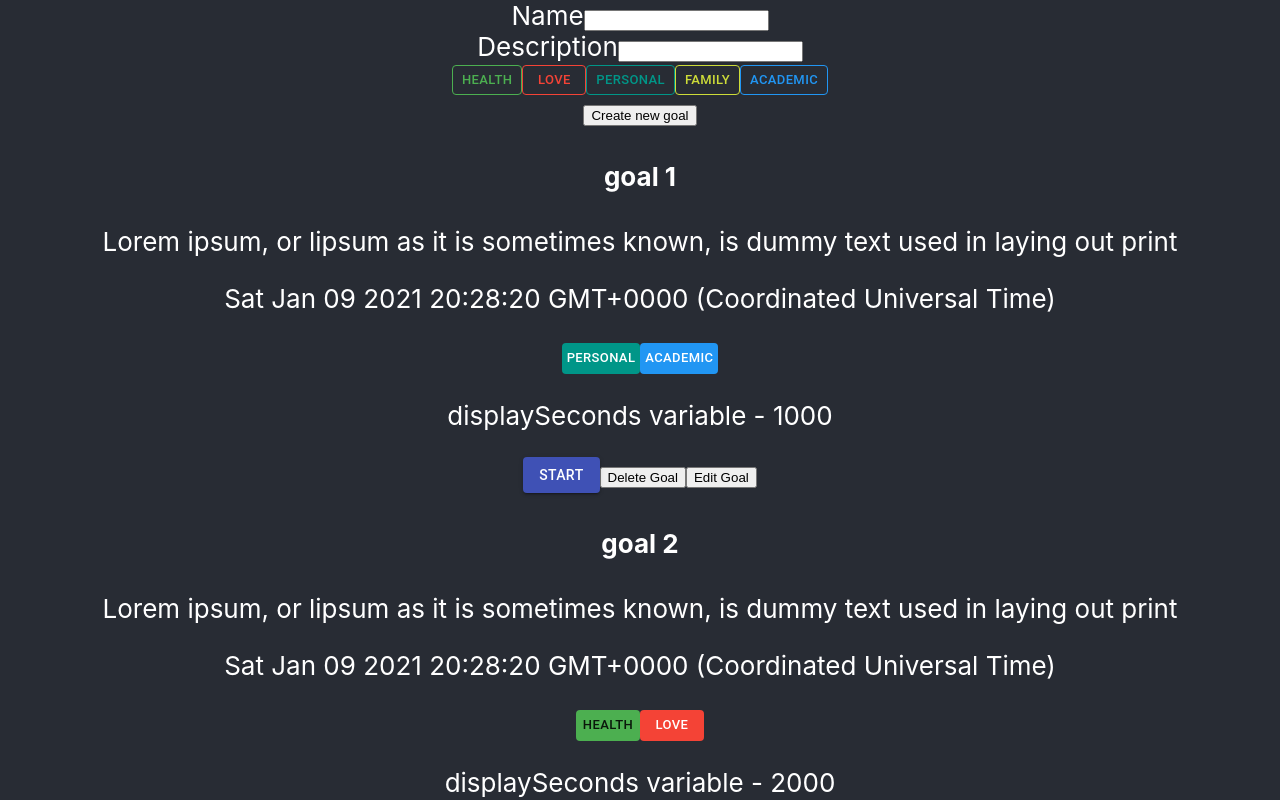
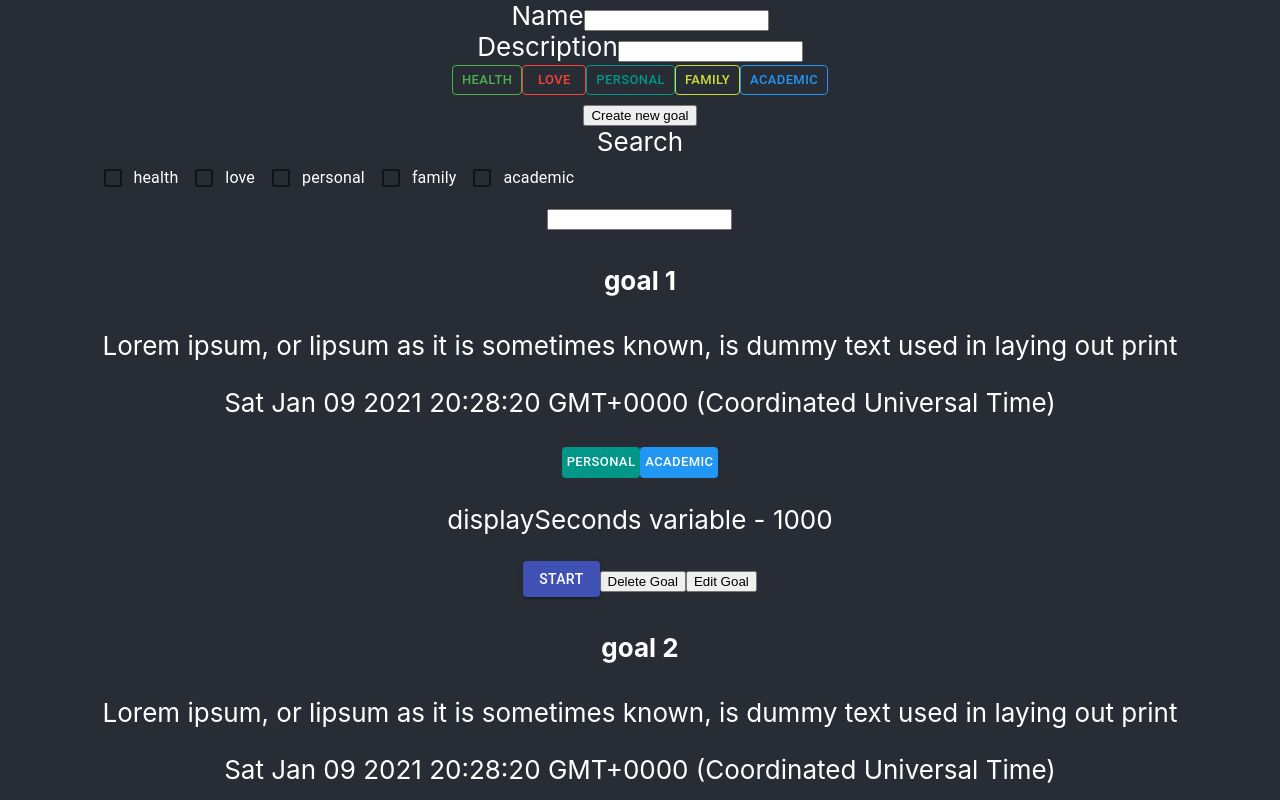
Before and after one commit to BhavyaCodes/get-it-done, a React (Create React App) app: page / in a window 1280 px wide. Shown: the top 800 px of the page. Built offline with nearby package versions, Linux system fonts and the light colour scheme.

Commit message:
Filter goals (#8)
* add state to GoalList form

* filter by search & fix timer bug

* add hashTag filter checkboxes

* finish filter-goals

```diff
--- a/package.json
+++ b/package.json
@@ -4,6 +4,7 @@
   "private": true,
   "dependencies": {
     "@material-ui/core": "^4.11.2",
+    "@material-ui/icons": "^4.11.2",
     "@testing-library/jest-dom": "^5.11.8",
     "@testing-library/react": "^11.2.3",
     "@testing-library/user-event": "^12.6.0",
--- /dev/null
+++ b/src/components/CheckBoxComp.jsx
@@ -0,0 +1,33 @@
+import FormControlLabel from "@material-ui/core/FormControlLabel";
+import Checkbox from "@material-ui/core/Checkbox";
+
+function CheckBoxComp({ hashTag, selectedHastagIds, setSelectedHashTagIds }) {
+  const handleChange = () => {
+    if (selectedHastagIds[hashTag._id]) {
+      // return setSelectedHashTagIds((prevHashTagsIds) =>
+      //   prevHashTagsIds.filter((prevHashTagId) => hashTag._id !== prevHashTagId)
+      // );
+      return setSelectedHashTagIds((prevHashTagIds) => {
+        delete prevHashTagIds[hashTag._id];
+        return { ...prevHashTagIds };
+      });
+    }
+    setSelectedHashTagIds((prevHashTags) => {
+      return { ...prevHashTags, [hashTag._id]: true };
+    });
+  };
+
+  return (
+    <FormControlLabel
+      control={
+        <Checkbox
+          checked={selectedHastagIds[hashTag._id] ? true : false}
+          onChange={handleChange}
+        />
+      }
+      label={hashTag.tag}
+    />
+  );
+}
+
+export default CheckBoxComp;
--- a/src/components/Goal.jsx
+++ b/src/components/Goal.jsx
@@ -44,7 +44,6 @@ function EditGoal({ goal, setGoals, globalHashTags, setEditing }) {
 
   const handleUpdateGoal = (e) => {
     e.preventDefault();
-    console.log("handleUpdateGoal");
     setGoals((prevGoals) => {
       return prevGoals.map((prevGoal) => {
         if (goal._id !== prevGoal._id) {
@@ -94,9 +93,7 @@ function Goal({ goal, setGoals, globalHashTags }) {
             1000
       : goal.duration
   );
-  useEffect(() => {
-    setDisplaySeconds(goal.duration);
-  }, [goal.duration]);
+
   useEffect(() => {
     let myInterval = setInterval(() => {
       if (goal.isActive) {
--- a/src/components/GoalList.jsx
+++ b/src/components/GoalList.jsx
@@ -1,9 +1,53 @@
-import React from "react";
+import React, { useState, useEffect } from "react";
 import Goal from "./Goal";
+import useInputState from "../hooks/useInputState";
+
+import SelectTagFilters from "./SelectTagFilters";
 
 function GoalList({ goals, setGoals, globalHashTags }) {
+  const [searchText, setSearchText, resetSearchText] = useInputState("");
+  const [selectedHastagIds, setSelectedHashTagIds] = useState({});
+  const [filteredGoals, setFilteredGoals] = useState(goals);
+
+  useEffect(() => {
+    const textFilter = !searchText
+      ? goals
+      : goals.filter((goal) => {
+          if (
+            goal.name
+              .trim()
+              .toLowerCase()
+              .includes(searchText.trim().toLowerCase()) ||
+            goal.description
+              .trim()
+              .toLowerCase()
+              .includes(searchText.trim().toLowerCase())
+          ) {
+            return true;
+          }
+          return false;
+        });
+
+    console.log(textFilter);
+
+    const tagFilter =
+      Object.keys(selectedHastagIds).length === 0
+        ? textFilter
+        : textFilter.filter((goal) => {
+            for (let key in goal.hashTags) {
+              if (selectedHastagIds[key]) {
+                return true;
+              }
+            }
+            return false;
+          });
+    console.log(tagFilter);
+
+    setFilteredGoals(tagFilter);
+  }, [searchText, goals, selectedHastagIds]);
+
   const renderGoals = () => {
-    return goals.map((goal) => (
+    return filteredGoals.map((goal) => (
       <Goal
         goal={goal}
         setGoals={setGoals}
@@ -13,7 +57,20 @@ function GoalList({ goals, setGoals, globalHashTags }) {
     ));
   };
 
-  return <div>{renderGoals()}</div>;
+  return (
+    <div>
+      <label>Search</label>
+      <SelectTagFilters
+        selectedHastagIds={selectedHastagIds}
+        setSelectedHashTagIds={setSelectedHashTagIds}
+        globalHashTags={globalHashTags}
+      />
+      <input value={searchText} onChange={setSearchText} />
+      {renderGoals()}
+    </div>
+  );
 }
 
 export default GoalList;
+
+//TODO add reset filters button?
--- /dev/null
+++ b/src/components/SelectTagFilters.jsx
@@ -0,0 +1,24 @@
+import FormGroup from "@material-ui/core/FormGroup";
+
+import CheckBoxComp from "./CheckBoxComp";
+
+function SelectTagFilters({
+  selectedHastagIds,
+  setSelectedHashTagIds,
+  globalHashTags,
+}) {
+  const renderCheckboxes = () => {
+    return globalHashTags.map((hashTag) => (
+      <CheckBoxComp
+        key={hashTag._id}
+        hashTag={hashTag}
+        selectedHastagIds={selectedHastagIds}
+        setSelectedHashTagIds={setSelectedHashTagIds}
+      />
+    ));
+  };
+
+  return <FormGroup row>{renderCheckboxes()}</FormGroup>;
+}
+
+export default SelectTagFilters;
```
Also changed, not shown: 1 other file (tests, documents, lock files or other folders).
